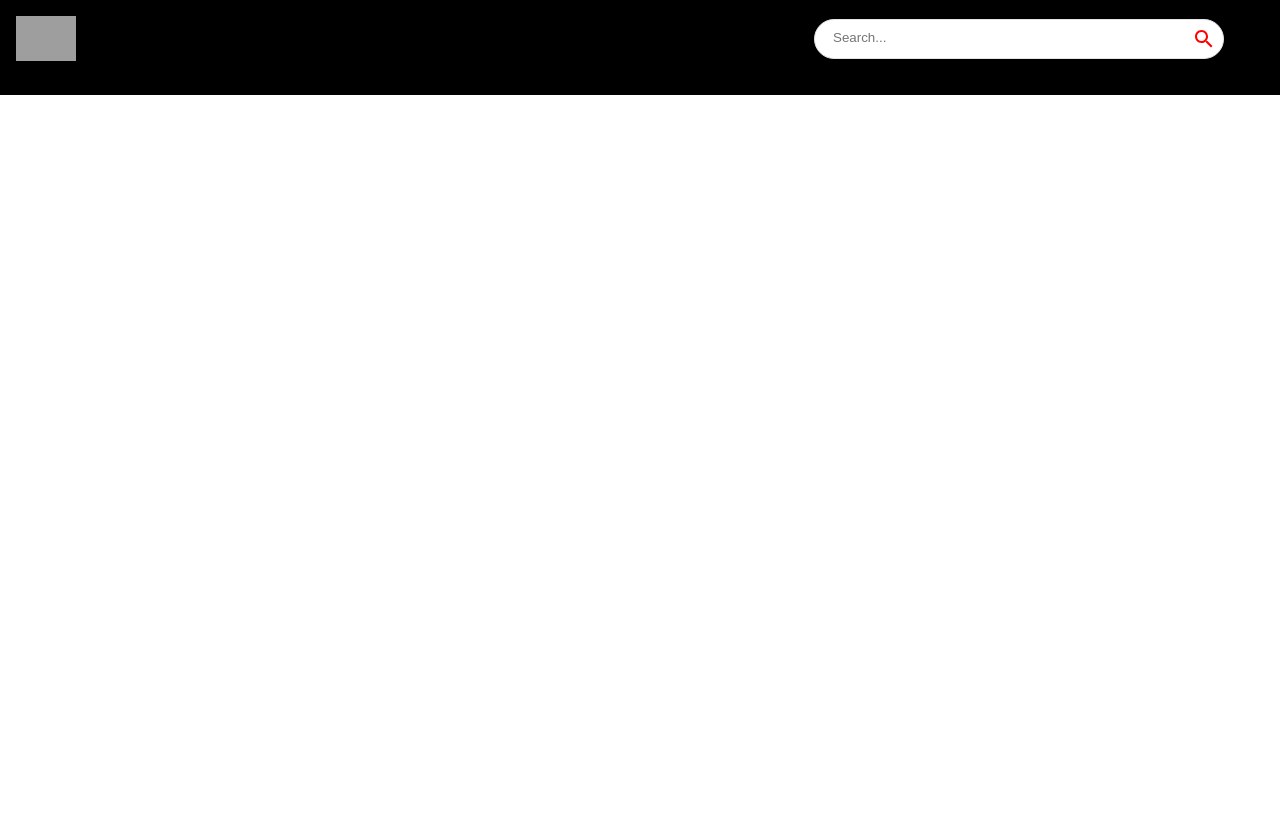
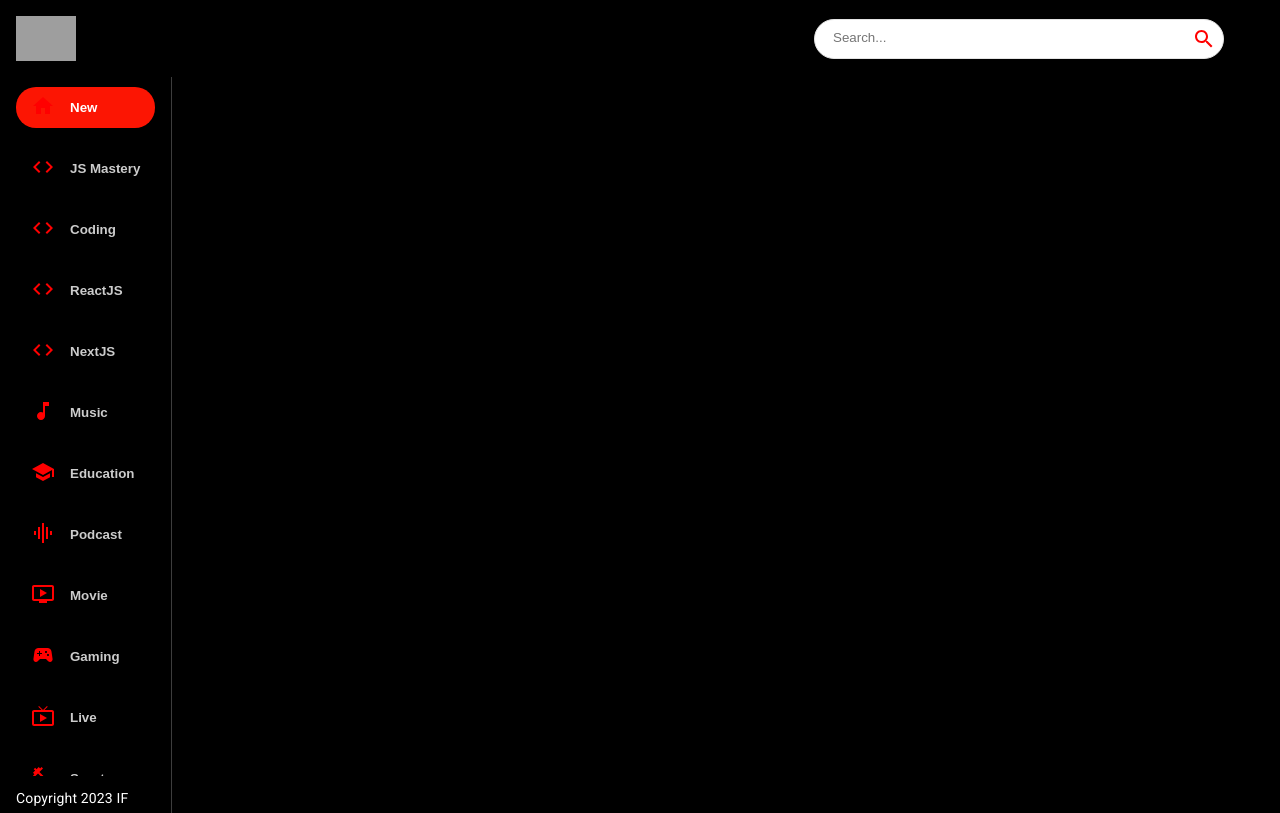
Before and after one commit to iliasFs/Youtube-Clone, a React (Create React App) app: page / in a window 1280 px wide. Built offline with nearby package versions, Linux system fonts and the light colour scheme; grey boxes are pictures that could not be loaded.

Commit message:
sidebar nad navbar with MUI

```diff
--- a/src/components/Feed.jsx
+++ b/src/components/Feed.jsx
@@ -1,9 +1,29 @@
-import React from 'react'
+import React from "react";
+import { useState, useEffect } from "react";
+import { Box, Stack, Typography } from "@mui/material";
+import Sidebar from "./Sidebar";
 
 const Feed = () => {
   return (
-    <div>Feed</div>
-  )
-}
+    <Stack sx={{ flexDirection: { sx: "column", md: "row" } }}>
+      <Box
+        sx={{
+          height: { sx: "auto", md: "92vh" },
+          borderRight: "1px solid #3d3d3d",
+          px: { sx: 0, md: 2 },
+        }}
+      >
+        <Sidebar />
+        <Typography
+          className="copyright"
+          variant="body2"
+          sx={{ mt: 1.5, color: "#fff" }}
+        >
+          Copyright 2023 IF
+        </Typography>
+      </Box>
+    </Stack>
+  );
+};
 
-export default Feed
+export default Feed;
--- a/src/components/Navbar.jsx
+++ b/src/components/Navbar.jsx
@@ -1,21 +1,26 @@
-import React from 'react'
-import { Stack } from '@mui/material'
-import {Link} from  'react-router-dom'
-import {logo} from '../utils/constants'
-import SearchBar from './SearchBar'
-
+import React from "react";
+import { Stack } from "@mui/material";
+import { Link } from "react-router-dom";
+import { logo } from "../utils/constants";
+import SearchBar from "./SearchBar";
 
 const Navbar = () => (
+  <Stack
+    direction="row"
+    alignItems="center"
+    p={2}
+    sx={{
+      position: "sticky",
+      background: "#000",
+      top: 0,
+      justifyContent: "space-between",
+    }}
+  >
+    <Link to="/" style={{ display: "flex", alignItems: "center" }}>
+      <img src={logo} alt="logo" height={45} />
+    </Link>
+    <SearchBar />
+  </Stack>
+);
 
-    <Stack direction = 'row' alignItems = 'center' p ={2} sx = {{position:"sticky",background:'#000', top: 0, justifyContent: 'space-between' }}>
-      <Link to = '/' style = {{display:'flex' , alignItems:"center", }}>
-      <img src={logo} alt="logo" height = {45}/>
-      </Link>
-      <SearchBar />
-
-
-    </Stack>
-
-)
-
-export default Navbar
+export default Navbar;
--- /dev/null
+++ b/src/components/Sidebar.jsx
@@ -0,0 +1,38 @@
+import React from "react";
+import { Stack } from "@mui/material";
+import { categories } from "../utils/constants";
+
+const selectedCategory = "New";
+
+const Sidebar = () => (
+  <Stack
+    direction="row"
+    sx={{
+      overflowY: "auto",
+      height: { sx: "auto", md: "95%" },
+      flexDirection: { md: "column" },
+    }}
+  >
+    {categories.map((category) => (
+      <button
+        className="category-btn"
+        style={{
+          background: category.name === selectedCategory && "#FC1503",
+          color: "white",
+        }}
+        key={category.name}
+      >
+        <span
+          style={{
+            color: categories.name === selectedCategory ? "white" : "red", marginRight:'15px'
+          }}
+        >
+          {category.icon}
+        </span>
+        <span style={{opacity:category.name === selectedCategory? '1' : '0.8'}}>{category.name}</span>
+      </button>
+    ))}
+  </Stack>
+);
+
+export default Sidebar;
```
